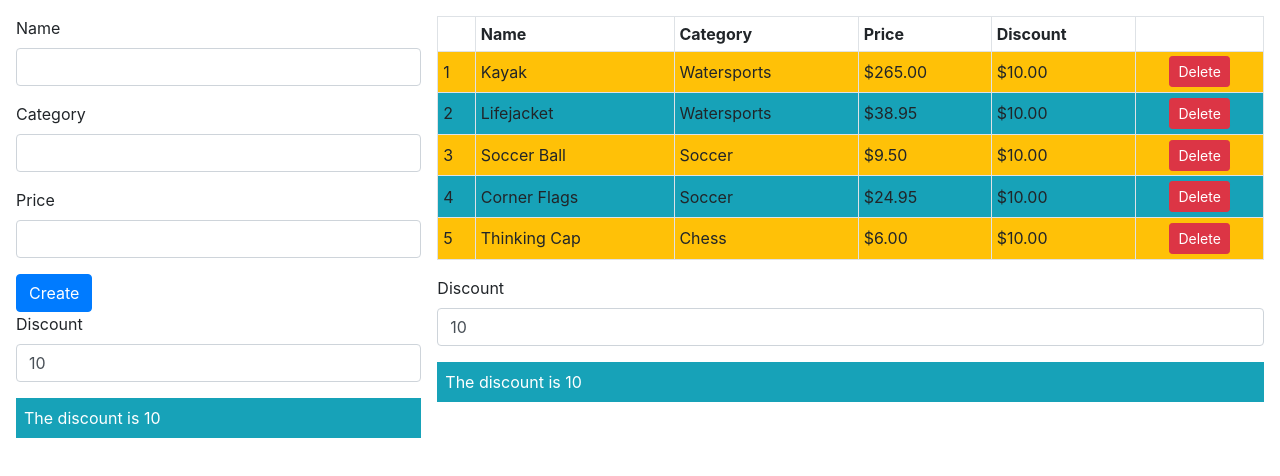
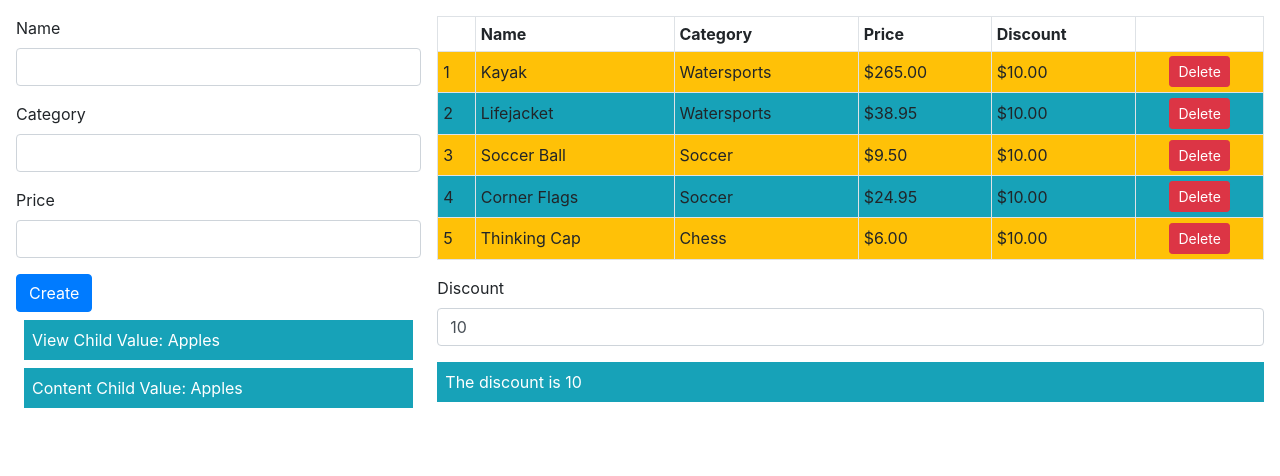
Before and after one commit to rene-copaga/example, an Angular app: page / in a window 1280 px wide. Shown: the top 476 px of the page. Built offline with nearby package versions, Linux system fonts and the light colour scheme.

Commit message:
Understanding the Provider Alternatives

```diff
--- a/src/app/app.module.ts
+++ b/src/app/app.module.ts
@@ -23,6 +23,7 @@
 import { SimpleDataSource } from './datasource.model';
 import { Model } from './repository.model';
 import { LogService, LOG_SERVICE, SpecialLogService, LogLevel, LOG_LEVEL } from './log.service';
+import { VALUE_SERVICE, PaDisplayValueDirective } from './valueDisplay.directive';
 
 let logger = new LogService();
 logger.minimumLevel = LogLevel.DEBUG;
@@ -44,24 +45,16 @@
     PaDiscountDisplayComponent,
     PaDiscountEditorComponent,
     PaDiscountPipe,
-    PaDiscountAmountDirective
+    PaDiscountAmountDirective,
+    PaDisplayValueDirective
   ],
   imports: [
     BrowserModule,
     FormsModule,
     ReactiveFormsModule
   ],
-  providers: [DiscountService, SimpleDataSource, Model,
-      { provide: LOG_LEVEL, useValue: LogLevel.ERROR },
-      { provide: "debugLevel", useExisting: LOG_LEVEL },
-      { provide: LogService,
-        deps: ["debugLevel"],
-        useFactory: (level) => {
-          let logger = new LogService();
-          logger.minimumLevel = level;
-          return logger;
-        }
-      }],
+  providers: [DiscountService, SimpleDataSource, Model, LogService,
+      { provide: VALUE_SERVICE, useValue: "Apples" }],
   bootstrap: [ProductComponent]
 })
 export class AppModule { }
--- a/src/app/productForm.component.html
+++ b/src/app/productForm.component.html
@@ -18,5 +18,9 @@
             Create
     </button>
 </form>
-<paDiscountEditor></paDiscountEditor>
-<paDiscountDisplay></paDiscountDisplay>
+<div class="bg-info text-white m-2 p-2">
+    View Child Value: <span paDisplayValue></span>
+</div>
+<div class="bg-info text-white m-2 p-2">
+    Content Child Value: <ng-content></ng-content>
+</div>
--- a/src/app/template.html
+++ b/src/app/template.html
@@ -1,6 +1,8 @@
 <div class="row m-2">
     <div class="col-4 p-2">
-        <paProductForm></paProductForm>
+        <paProductForm>
+            <span paDisplayValue></span>
+        </paProductForm>
     </div>
     <div class="col-8 p-2">
         <paProductTable></paProductTable>
--- /dev/null
+++ b/src/app/valueDisplay.directive.ts
@@ -0,0 +1,15 @@
+import { Directive, InjectionToken, Inject, HostBinding } from "@angular/core";
+
+export const VALUE_SERVICE = new InjectionToken("value_service");
+
+@Directive({
+    selector: "[paDisplayValue]"
+})
+export class PaDisplayValueDirective {
+    constructor(@Inject(VALUE_SERVICE) serviceValue: string) {
+        this.elementContent = serviceValue;
+    }
+
+    @HostBinding("textContent")
+    elementContent: string;
+}
```
